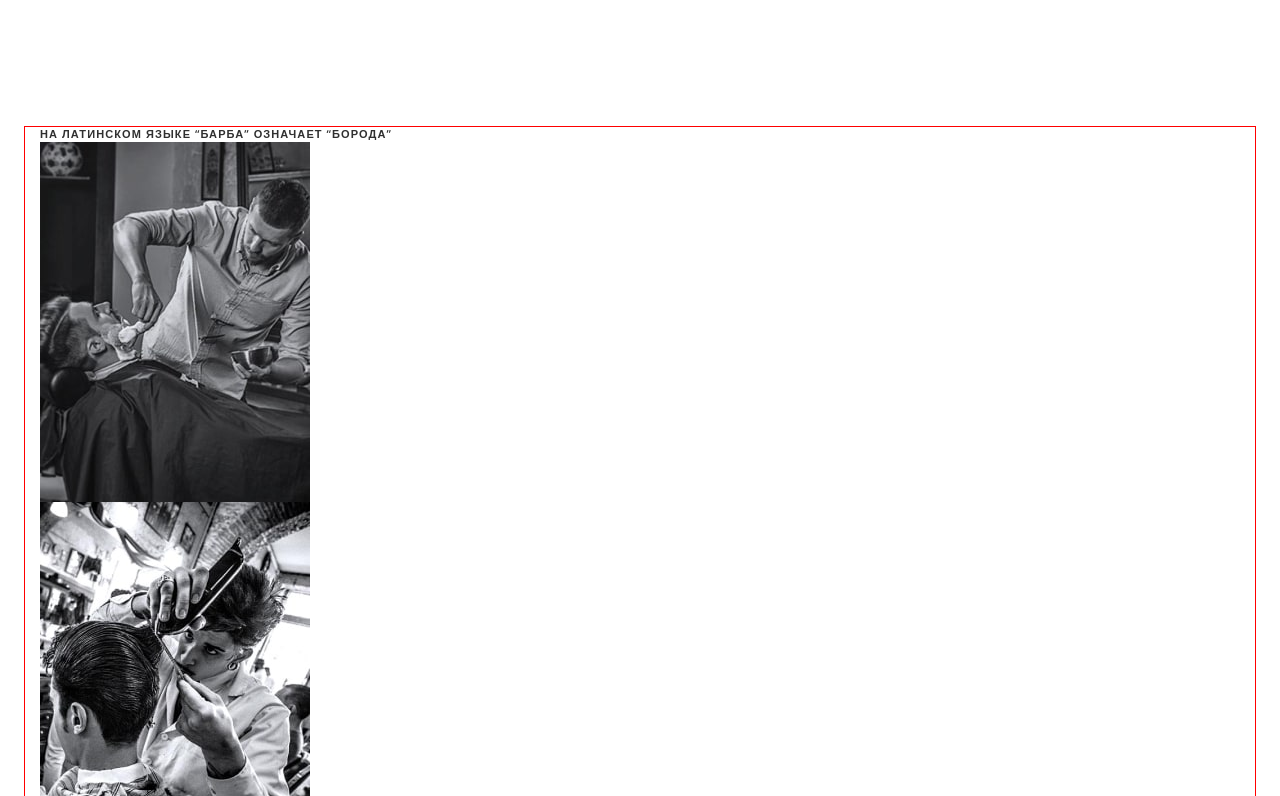
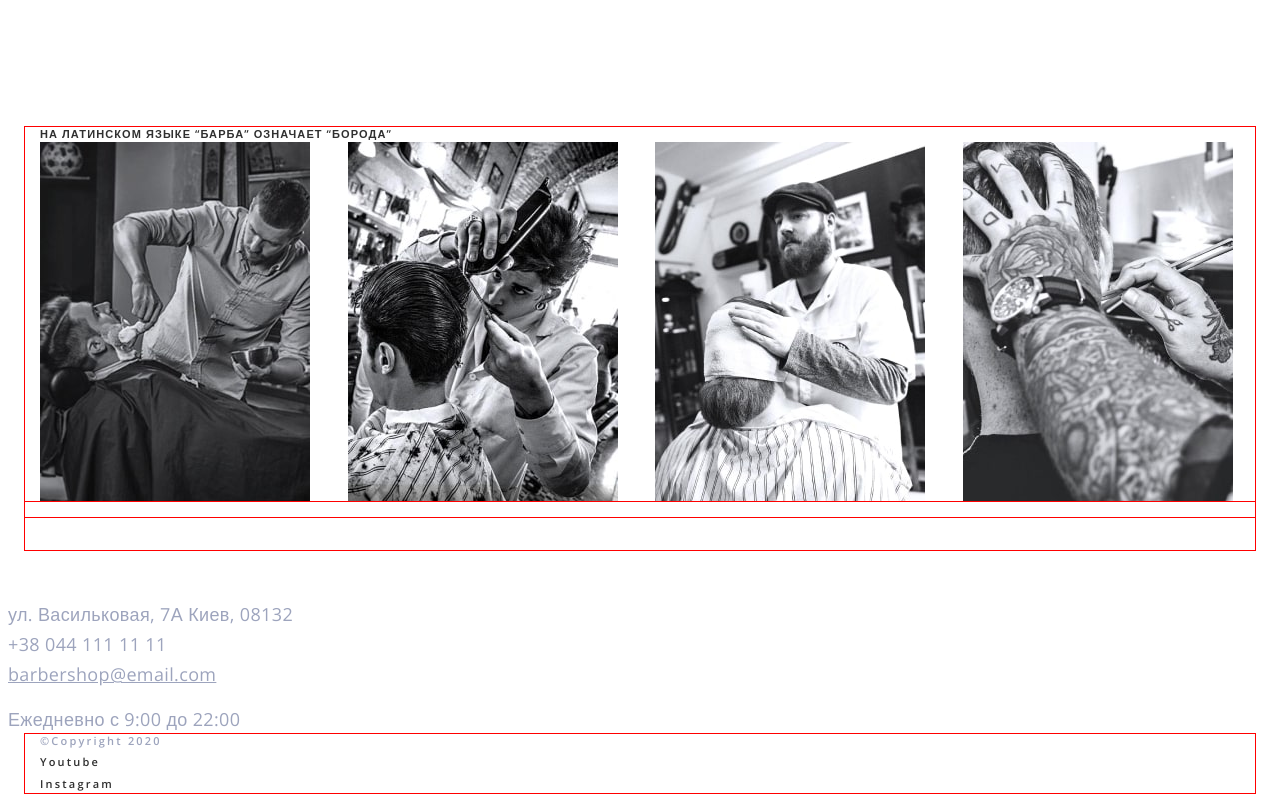
Before and after one commit to mykhailyk/goit-fe-56-on, a plain HTML site: page index.html in a window 1280 px wide. Shown: the part 4084-4880 px from the top of the page. Drawn offline with nearby package versions, Linux system fonts and the light colour scheme.

Commit message:
0106  1019

```diff
--- a/css/styles.css
+++ b/css/styles.css
@@ -307,10 +307,13 @@ body {
 .masters-list {
   display: flex;
   margin-left: -30px;
+
 }
+
 .masters-item {
   flex-basis: calc(100% / 3 - 30px);
   margin-left: 30px;
+
 }
 .masters-item-title {
   font-weight: 400;
@@ -333,6 +336,15 @@ body {
 
 .gallery-top-text {
   color: #303030;
+}
+.gallery-list{
+  display: flex;
+  flex-wrap: wrap;
+  margin: -15px;
+}
+.gallery-item{
+  flex-basis: calc(100% / 4 - 30px);
+  margin: 15px;
 }
 /*------------online----------------------*/
 .online-title {
```
